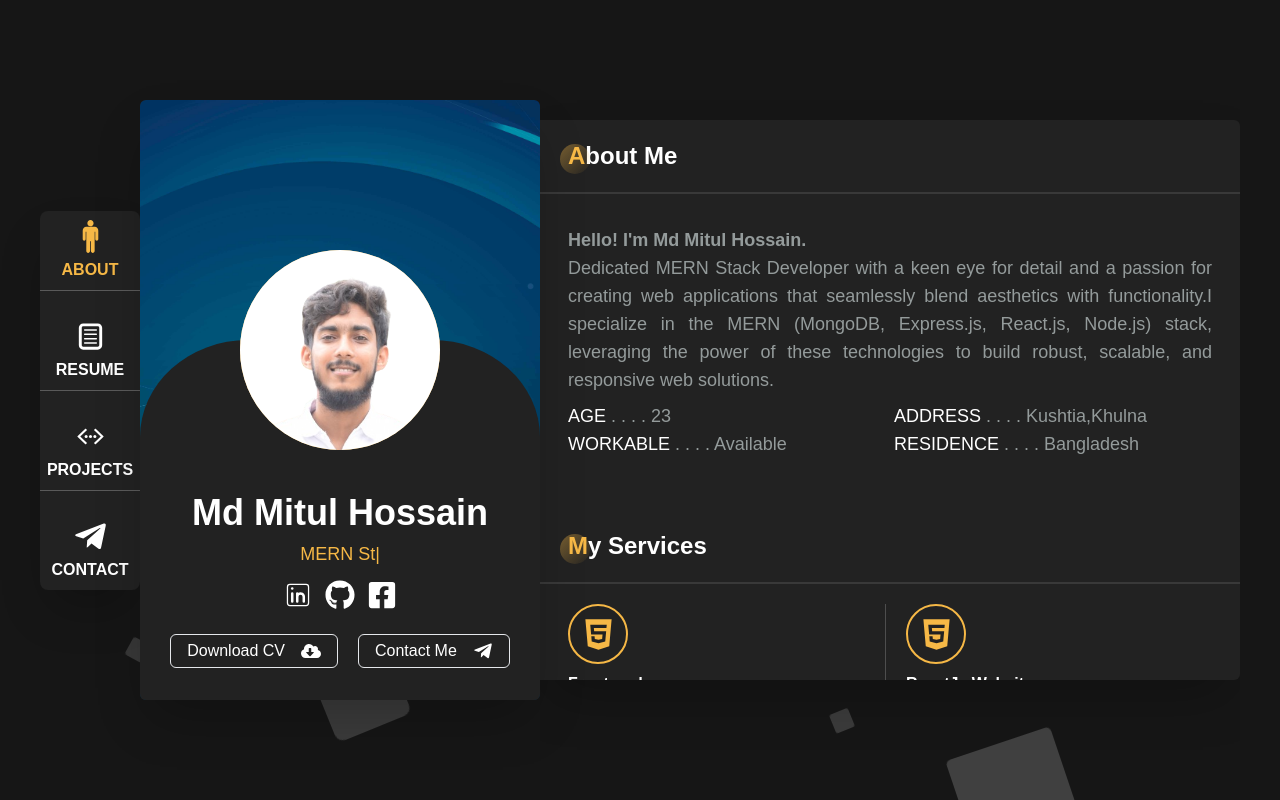
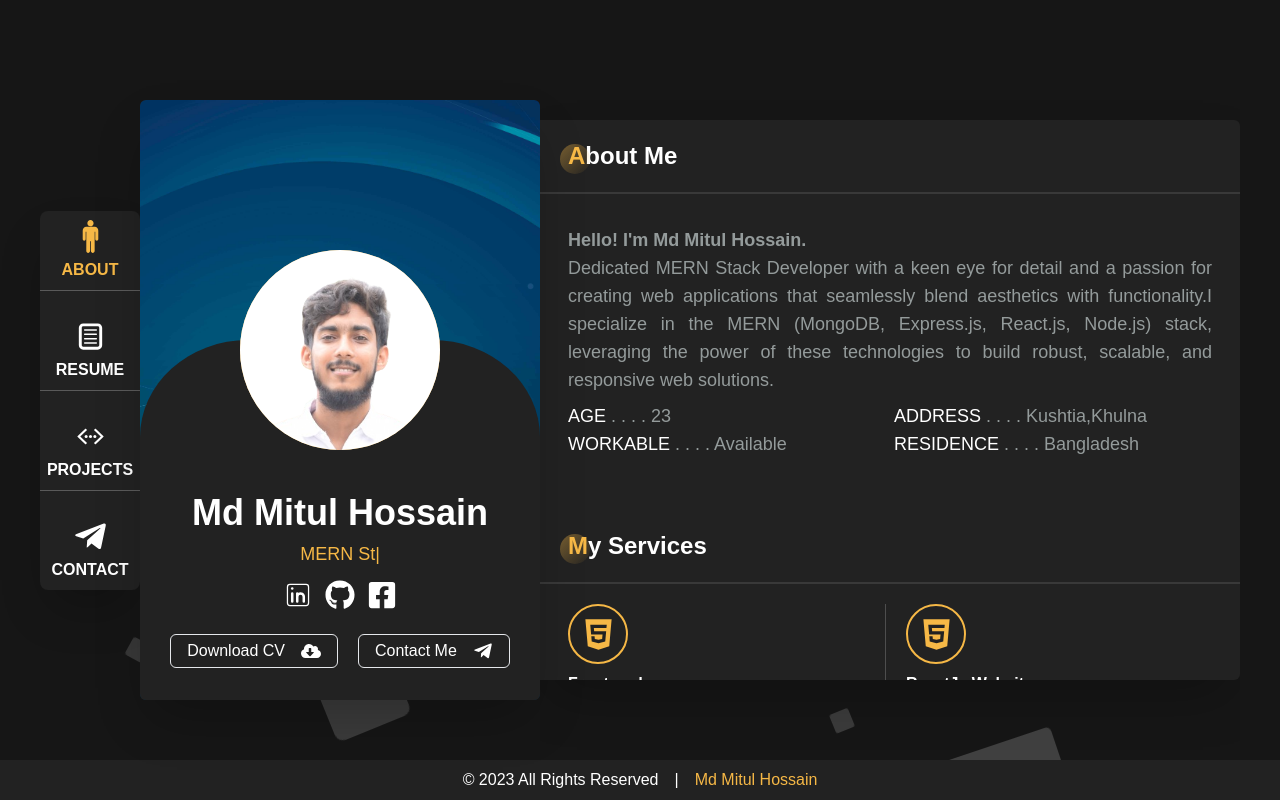
Before and after one commit to mdmitulhossen/protfolio_Mitul, a React (Vite) app: page / in a window 1280 px wide. Built offline with nearby package versions, Linux system fonts and the light colour scheme; a web font is replaced by a local one.

Commit message:
some bug fix

```diff
--- a/src/layout/MainLayout.jsx
+++ b/src/layout/MainLayout.jsx
@@ -5,7 +5,7 @@ import Home from "../pages/Home";
 const MainLayout = () => {
     return (
         <div className="w-full h-screen  flex justify-center items-center relative">
-                <ul className="circles">
+                <ul className="circles w-full">
                     <li></li>
                     <li></li>
                     <li></li>
@@ -28,6 +28,15 @@ const MainLayout = () => {
                     <Home/>
                 </div>
             </div>
+
+                <div className="absolute bottom-0 left-0 w-full  bg-[#222222] hidden lg:block">
+                    <div className="flex justify-center items-center gap-4 text-white py-2">
+                        <p>© {new Date().getFullYear()} All Rights Reserved</p>
+                        <p>|</p>
+                        <p><span className="text-[#F6B846]">Md Mitul Hossain</span></p>
+                    </div>
+                </div>
+
         </div>
     );
 };
```
